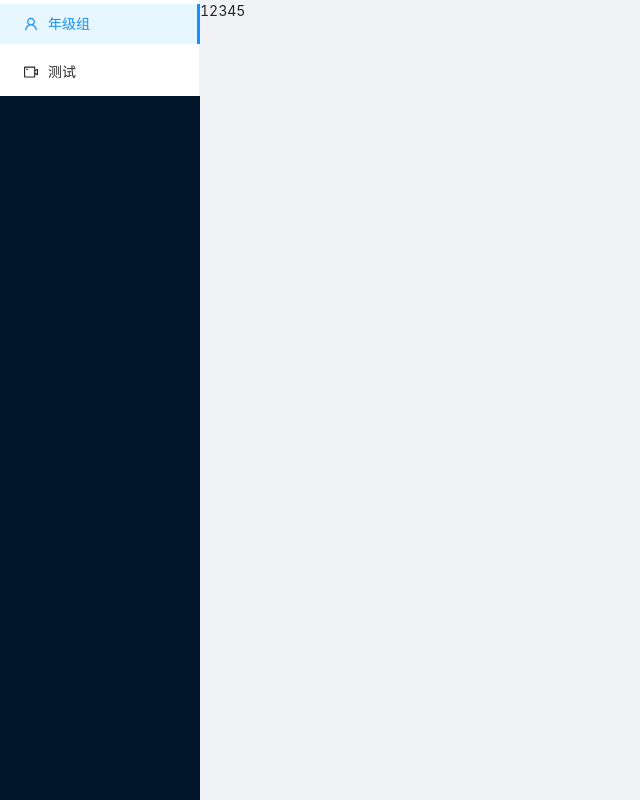
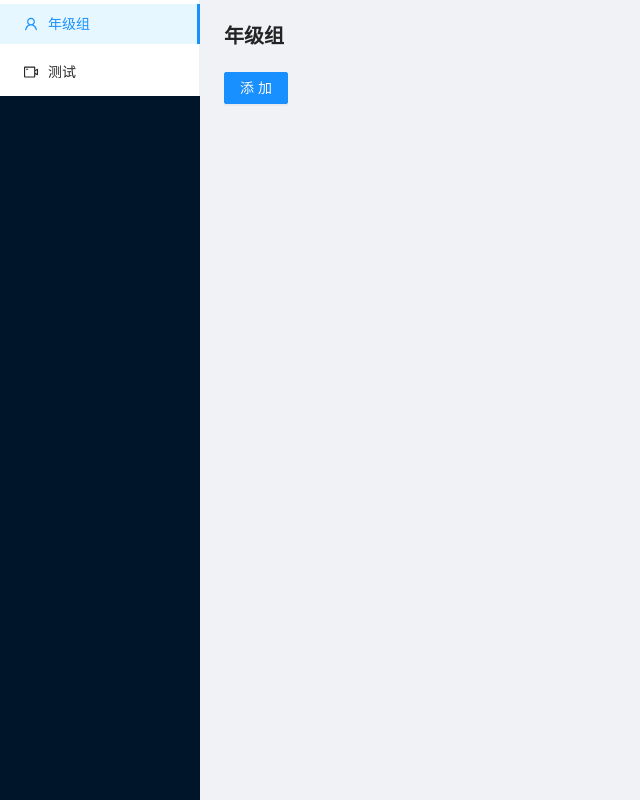
Before and after one commit to xian1989717/school-message-website-react, a React (Create React App) app: page /#/ in a window 1280 px wide. Both pictures are taken after a click on the item "年级组". Shown: the whole page, without its empty margins (0-640 px from the left). Built offline with nearby package versions, Linux system fonts and the light colour scheme.

Commit message:
提交代码

```diff
--- a/src/modules/grade-group/index.js
+++ b/src/modules/grade-group/index.js
@@ -1,10 +1,19 @@
 import React from 'react'
+import { PageHeader, Button } from 'antd';
 
 
 class GradeGroup extends React.Component {
   render () {
     return (
-      <div>12345</div>
+      <div>
+        <PageHeader
+          className="site-page-header"
+          title="年级组"
+        />
+        <div style={{ paddingLeft: '24px' }}>
+          <Button type="primary">添加</Button>
+        </div>
+      </div >
     )
   }
 }
```
Also changed, not shown: 1 other file (tests, documents, lock files or other folders).
